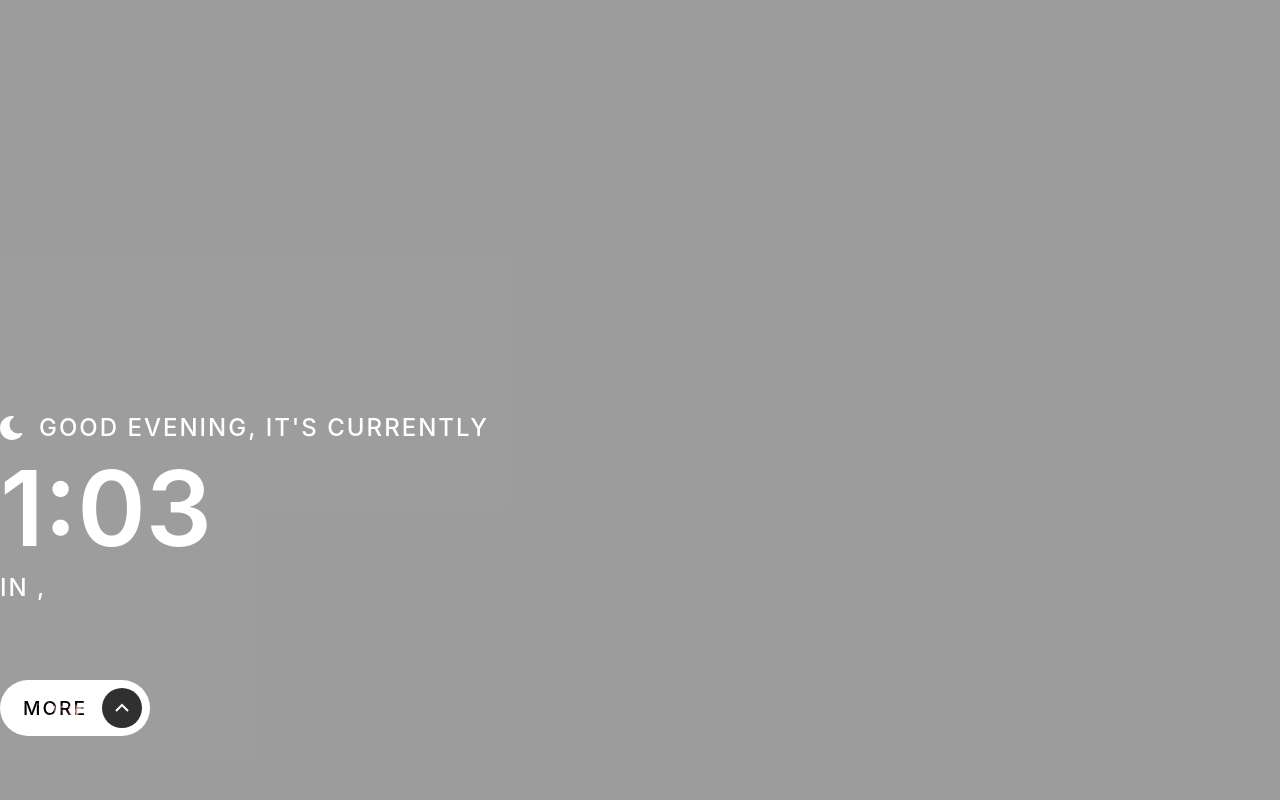
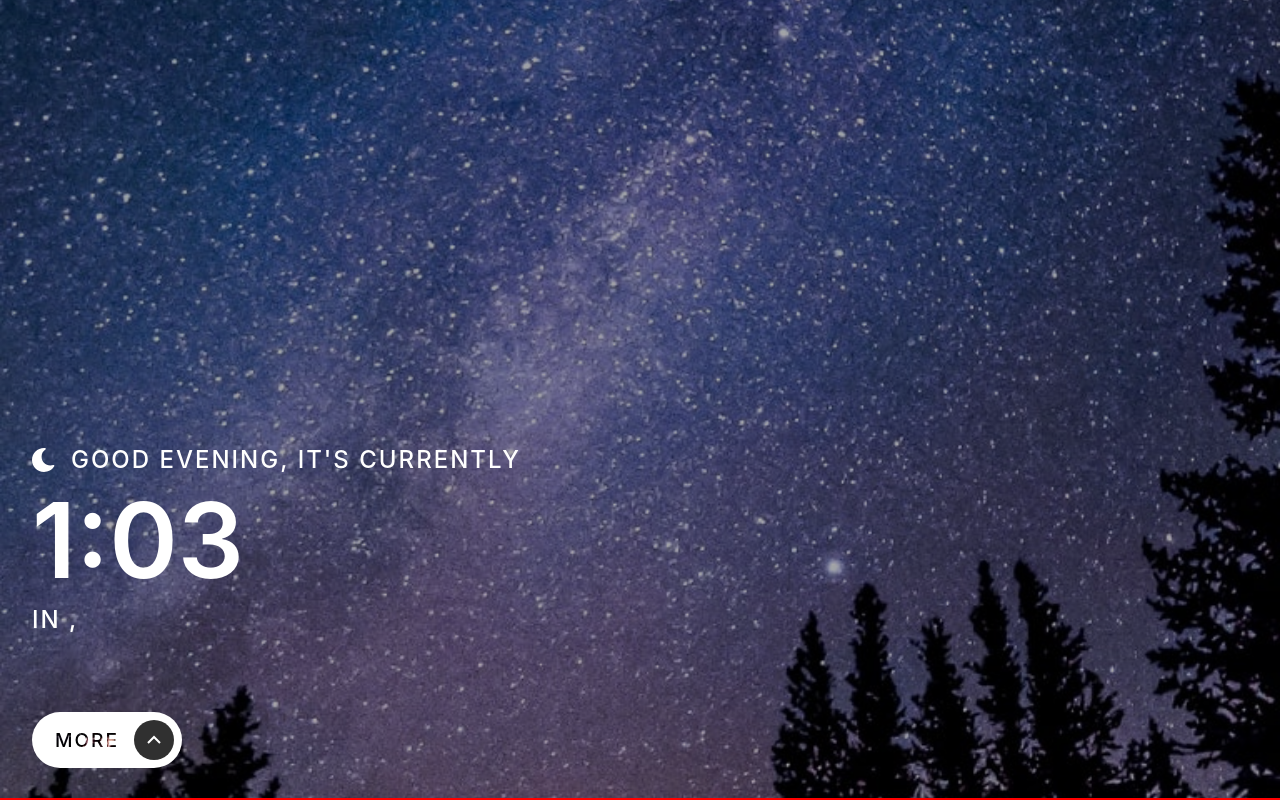
Before and after one commit to jianninetorres/clock-app, a React (Create React App) app: page / in a window 1280 px wide. Built offline with nearby package versions, Linux system fonts and the light colour scheme; no server answers.

Commit message:
Pass transformY prop to MainSection to determine visibility and height

```diff
--- a/src/components/MainSection.js
+++ b/src/components/MainSection.js
@@ -3,17 +3,26 @@
 import styled from "styled-components";
 
 const MainSectionStyles = styled.section`
-  @if ${(props) => props.buttonState === true} {
-    display: block;
-  } @else {
-    display: none;
-  }
-  padding: 32px;
+  display: block;
+  padding: ${(props) => props.buttonState};
+  flex: 1 1 auto;
+  width: 100%;
+  height: 100%;
+  max-height: ${(props) => props.maxHeight};
+  border: 1px solid red;
+  position: absolute;
+  bottom: 0;
+  transition: max-height 0.5s ease-out;
 `;
 
 const MainSection = ({ transformY }) => {
+  const isVisible = transformY === true ? "32px" : "0";
+  const maxHeight = transformY === true ? "200px" : 0;
+
   return (
-    <MainSectionStyles buttonState={transformY}>main styles</MainSectionStyles>
+    <MainSectionStyles buttonState={isVisible} maxHeight={maxHeight}>
+      main styles
+    </MainSectionStyles>
   );
 };
 
```
